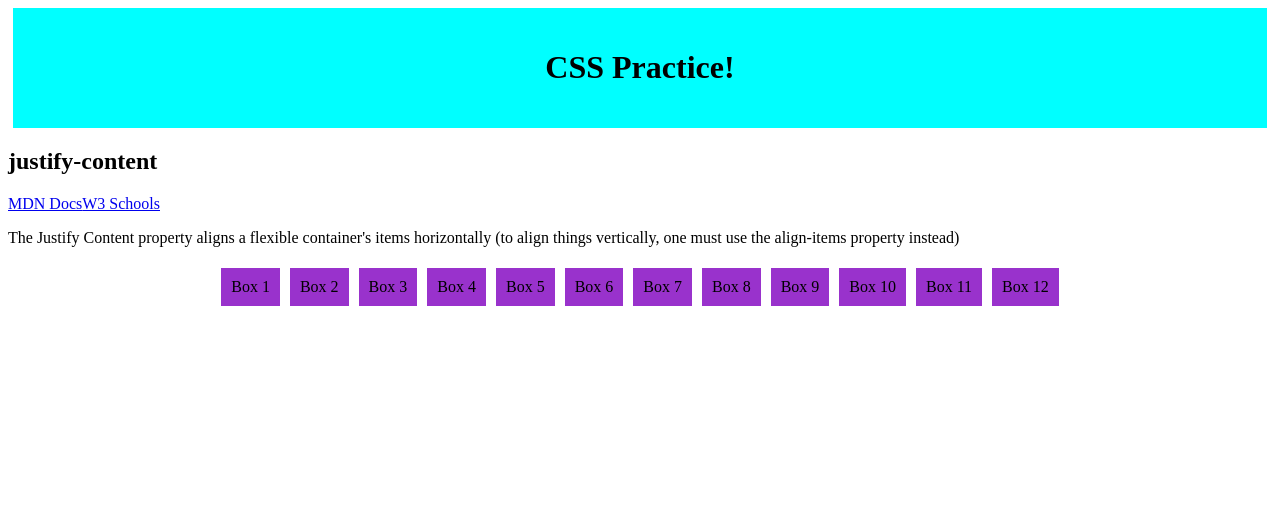
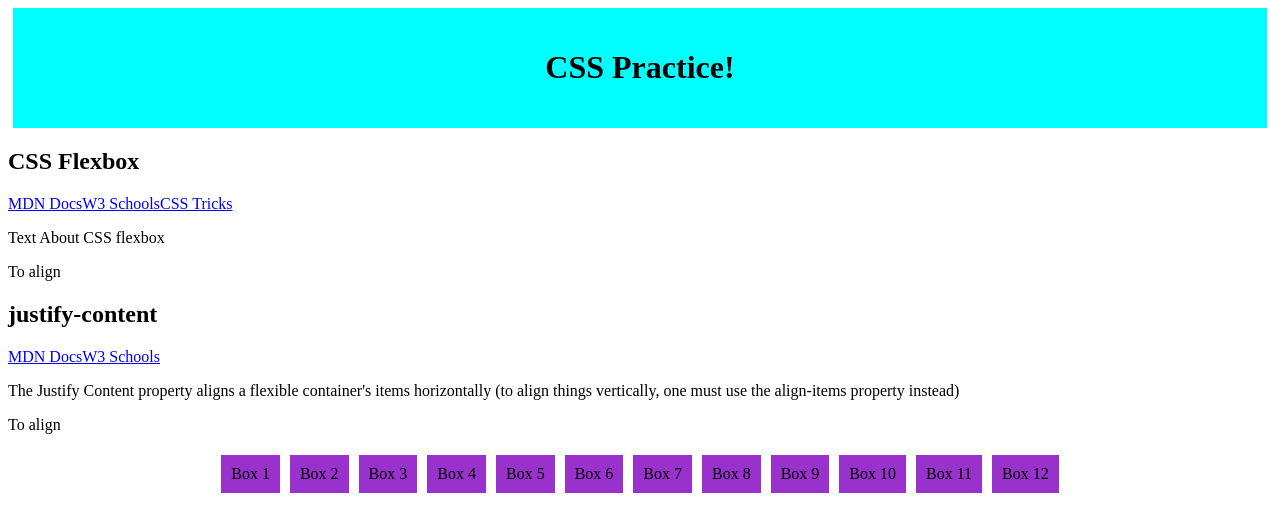
Before and after one commit to e-clawson/css-practice, a React (Vite) app: page / in a window 1280 px wide. Shown: the top 532 px of the page. Built offline with nearby package versions, Linux system fonts and the light colour scheme.

Commit message:
added a section about flexbox

```diff
--- a/src/App.jsx
+++ b/src/App.jsx
@@ -8,10 +8,19 @@ function App() {
       <h1>CSS Practice!</h1>
     </div>
     <div className='text'>
+      <h2>CSS Flexbox</h2>
+      <a href="https://developer.mozilla.org/en-US/docs/Web/CSS/CSS_flexible_box_layout/Basic_concepts_of_flexbox">MDN Docs</a>
+      <a href="https://www.w3schools.com/css/css3_flexbox.asp">W3 Schools</a>
+      <a href="https://css-tricks.com/snippets/css/a-guide-to-flexbox/">CSS Tricks</a>
+      <p>Text About CSS flexbox </p>
+      <p>To align </p>
+    </div>
+    <div className='text'>
       <h2>justify-content</h2>
       <a href="https://developer.mozilla.org/en-US/docs/Web/CSS/justify-content">MDN Docs</a>
       <a href="https://www.w3schools.com/cssref/css3_pr_justify-content.php">W3 Schools</a>
       <p>The Justify Content property aligns a flexible container's items horizontally (to align things vertically, one must use the align-items property instead) </p>
+      <p>To align </p>
     </div>
     <div className='text-boxes'>
         <p className='text-box'>Box 1</p>
```
